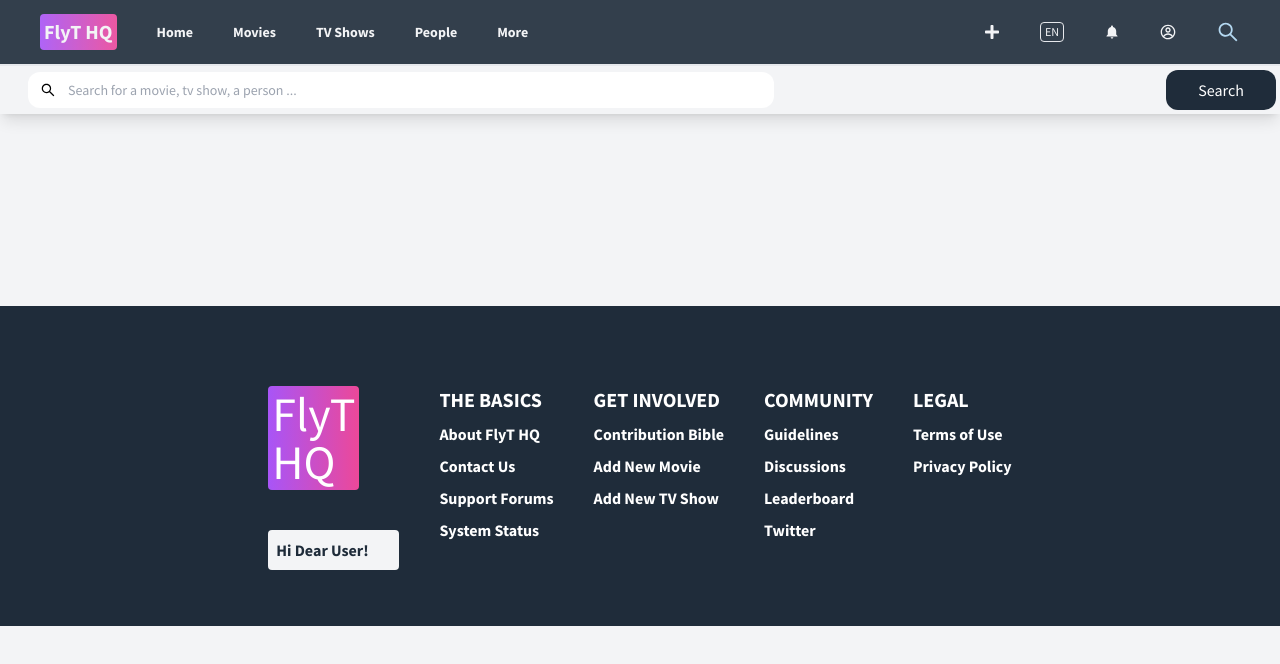
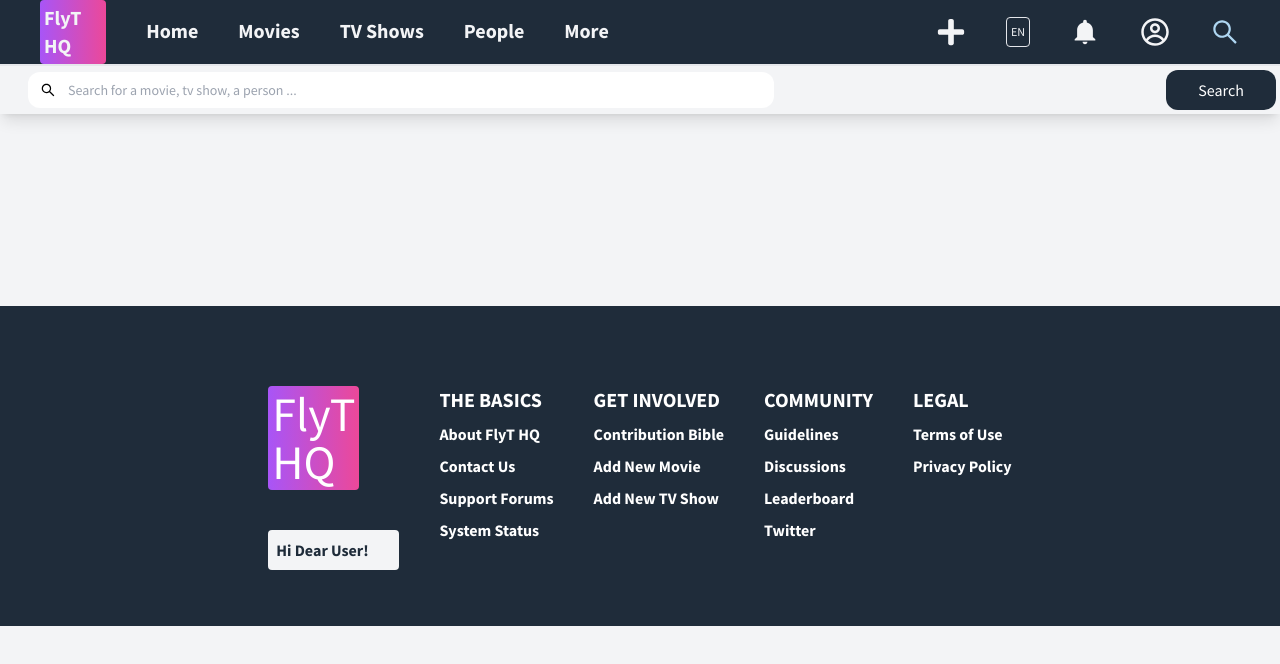
Before and after one commit to I-am-ifeanyi/flyt-movies-hq, a React (Vite) app: page /searchResults in a window 1280 px wide. Shown: the top 664 px of the page. Built offline with nearby package versions, Linux system fonts and the light colour scheme.

Commit message:
Corrections

```diff
--- a/package.json
+++ b/package.json
@@ -12,6 +12,7 @@
     "@emotion/react": "^11.10.5",
     "@emotion/styled": "^11.10.5",
     "@mui/material": "^5.10.17",
+    "aos": "^3.0.0-beta.6",
     "prop-types": "^15.8.1",
     "react": "^18.2.0",
     "react-dom": "^18.2.0",
--- a/src/App.jsx
+++ b/src/App.jsx
@@ -15,7 +15,7 @@ import SearchDetails from "./Pages/SearchDetails";
 
 const App = () => {
   return (
-    <div className="flex flex-col min-h-[100vh] relative bg-gray-100">
+    <div className="flex flex-col min-h-[100vh] relative bg-gray-100 overflow-hidden">
       <Header />
       <Routes>
         <Route index element={<Home />} />
--- a/src/ContextAPI.jsx
+++ b/src/ContextAPI.jsx
@@ -9,6 +9,7 @@ const ContextAPI = ({ children }) => {
   const [query, setQuery] = useState("");
   const [isLoading, setIsLoading] = useState(false);
   const [isFetchNotFound, setIsFetchNotFound] = useState("")
+  const [showNavLinks, setShowNavLinks] = useState(false)
   const focusPoint = useRef();
 
   const searchSubmit = (e) => {
@@ -42,6 +43,7 @@ const ContextAPI = ({ children }) => {
   const focusOnSearch = () => {
     focusPoint.current.style.border = "2px dotted gray";
     focusPoint.current.focus();
+    toggleNavLinks;
 
   };
 
@@ -56,6 +58,10 @@ const ContextAPI = ({ children }) => {
   const switchOffDisplay = () => {
     setDisplaySearch(false);
   };
+
+  const toggleNavLinks = () => {
+    setShowNavLinks(prev => !prev)
+  }
   return (
     <newContextAPI.Provider
       value={{
@@ -69,7 +75,9 @@ const ContextAPI = ({ children }) => {
         focusPoint,
         focusOnSearch,
         isLoading,
-        isFetchNotFound
+        isFetchNotFound,
+        showNavLinks,
+        toggleNavLinks,
       }}
     >
       {children}
--- a/src/Header.jsx
+++ b/src/Header.jsx
@@ -6,98 +6,165 @@ import { FaPlus, FaTimes } from "react-icons/fa";
 import { IoMdNotifications } from "react-icons/io";
 import { AiOutlineSearch } from "react-icons/ai";
 import { CgProfile } from "react-icons/cg";
+import { GiHamburgerMenu } from "react-icons/gi"
+import { MdOutlineCancel } from "react-icons/md"
+
+import AOS from "aos";
+import "aos/dist/aos.css"; // You can also use <link> for styles
+// ..
+AOS.init();
+
 
 const Header = () => {
-  const { displaySearch, toggleDisplaySearch, focusOnSearch } =
-    useContext(newContextAPI);
+  const {
+    displaySearch,
+    toggleDisplaySearch,
+    focusOnSearch,
+    showNavLinks,
+    toggleNavLinks,
+  } = useContext(newContextAPI);
+
 
   return (
-    <div className="">
-      <div className="bg-[#1f2c3a] text-gray-100 font-bold h-10 px-10 py-8 flex items-center cursor-pointer opacity-90 border-b-2 relative z-10">
+    <div className="flex items-center md:block p-2 md:p-0">
       <Link to="/">
         {" "}
-          <h1 className="text-xl mr-10 p-1 rounded bg-gradient-to-r flex from-purple-500 to-pink-500">
+        {!showNavLinks && (
+          <h1
+            className="text-xl md:mr-10 p-3 rounded bg-gradient-to-r  from-purple-500 to-pink-500 block md:hidden mx-5 text-gray-200 font-bold"
+            data-aos="fade-left"
+          >
+            FlyT HQ
+          </h1>
+        )}
+      </Link>
+      <div
+        data-aos="fade-left"
+        data-aos-duration="1000"
+        className={`${
+          showNavLinks ? "flex" : "hidden"
+        } bg-[#1f2c3a] text-gray-100 font-bold h-full md:h-10 md:px-10 py-8 md:flex  md:items-center cursor-pointer opacity-90 border-b-2 relative z-10 w-full text-2xl `}
+      >
+        <Link to="/">
+          {" "}
+          <h1 className="text-xl md:mr-10 p-1 rounded bg-gradient-to-r  from-purple-500 to-pink-500 hidden md:block">
             FlyT HQ
           </h1>
         </Link>
-        <ul className="nav-links text-sm mr-10">
+        <div
+          className={`flex md:flex-row flex-col relative md:ml-auto md:justify-between md:w-full px-5 md:px-0 `}
+        >
+          <ul className="nav-links flex md:flex-row flex-col gap-[40px] relative text-xl mr-10">
             <Link to="/">
-            <li>Home</li>
+              <li onClick={toggleNavLinks}>Home</li>
             </Link>
-          <li className=" transition-all duration-1000">
+            <li className=" transition-all duration-1000 flex">
               Movies
-            <ul className="nav-child-links border py-3 rounded hover:bg-[#1f2c3a] z-50">
+              <ul className="nav-child-links border bg-[#1f2c3a] py-3 rounded hover:bg-[#1f2c3a] z-50 md:mt-8 ml-32 md:-ml-3 w-[150px]">
                 <Link to="Popular">
-                <li className="hover:bg-[#141c24] px-5 py-2 rounded-lg  hover:transition-all hover:duration-500 hover:translate-y-1">
+                  <li
+                    className="hover:bg-[#141c24] px-5 py-2 rounded-lg  hover:transition-all hover:duration-500 hover:translate-y-1 text-lg border-b-2"
+                    onClick={toggleNavLinks}
+                  >
                     Popular
                   </li>
                 </Link>
                 <Link to="Upcoming">
-                <li className="hover:bg-[#141c24] px-5 py-2 rounded-lg  hover:transition-all hover:duration-500 hover:translate-y-1">
+                  <li
+                    className="hover:bg-[#141c24] px-5 py-2 rounded-lg  hover:transition-all hover:duration-500 hover:translate-y-1 text-lg "
+                    onClick={toggleNavLinks}
+                  >
                     Upcoming
                   </li>
                 </Link>
               </ul>
             </li>
-          <li>
+            <li className=" transition-all duration-1000 flex">
               TV Shows
-            <ul className="nav-child-links border py-3 rounded hover:bg-[#1f2c3a]">
+              <ul className="nav-child-links border py-3 rounded hover:bg-[#1f2c3a] md:mt-8 ml-32 md:-ml-3 w-[150px]">
                 <Link to="Airing-Today">
-                <li className="hover:bg-[#141c24] px-5 py-2 rounded-lg  hover:transition-all hover:duration-500 hover:translate-y-1">
+                  <li
+                    className="hover:bg-[#141c24] px-5 py-2 rounded-lg  hover:transition-all hover:duration-500 hover:translate-y-1 text-lg border-b-2"
+                    onClick={toggleNavLinks}
+                  >
                     Airing Today
                   </li>
                 </Link>
                 <Link to="Top-Rated">
-                <li className="hover:bg-[#141c24] px-5 py-2 rounded-lg  hover:transition-all hover:duration-500 hover:translate-y-1">
+                  <li
+                    className="hover:bg-[#141c24] px-5 py-2 rounded-lg  hover:transition-all hover:duration-500 hover:translate-y-1 text-lg"
+                    onClick={toggleNavLinks}
+                  >
                     Top Rated
                   </li>
                 </Link>
               </ul>
             </li>
-          <li>
+            <li className=" transition-all duration-1000 flex">
               People
-            <ul className="nav-child-links border py-3 rounded hover:bg-[#1f2c3a]">
+              <ul className="nav-child-links border py-3 rounded hover:bg-[#1f2c3a] md:mt-8 ml-32 md:-ml-3 md: w-[170px]">
                 <Link to="Popular-People">
-                <li className="hover:bg-[#141c24] px-5 py-2 rounded-lg  hover:transition-all hover:duration-500 hover:translate-y-1">
+                  <li
+                    className="hover:bg-[#141c24] px-5 py-2 rounded-lg  hover:transition-all hover:duration-500 hover:translate-y-1 text-lg"
+                    onClick={toggleNavLinks}
+                  >
                     Popular People
                   </li>
                 </Link>
               </ul>
             </li>
-          <li>
+            <li className=" transition-all duration-1000 flex">
               More
-            <ul className="nav-child-links border py-3 rounded hover:bg-[#1f2c3a]">
-              <li className="hover:bg-[#141c24] px-5 py-2 rounded-lg  hover:transition-all hover:duration-500 hover:translate-y-1">
+              <ul
+                className="nav-child-links border py-3 rounded hover:bg-[#1f2c3a] md:mt-8 ml-32 md:-ml-3 w-[150px]"
+                onClick={toggleNavLinks}
+              >
+                <li className="hover:bg-[#141c24] px-5 py-2 rounded-lg  hover:transition-all hover:duration-500 hover:translate-y-1 text-lg border-b-2">
                   Discussions
                 </li>
-              <li className="hover:bg-[#141c24] px-5 py-2 rounded-lg  hover:transition-all hover:duration-500 hover:translate-y-1">
+                <li className="hover:bg-[#141c24] px-5 py-2 rounded-lg  hover:transition-all hover:duration-500 hover:translate-y-1 text-lg border-b-2">
                   Support
                 </li>
-              <li className="hover:bg-[#141c24] px-5 py-2 rounded-lg  hover:transition-all hover:duration-500 hover:translate-y-1">
+                <li className="hover:bg-[#141c24] px-5 py-2 rounded-lg  hover:transition-all hover:duration-500 hover:translate-y-1 text-lg">
                   API
                 </li>
               </ul>
             </li>
           </ul>
-        <div className="flex ml-auto gap-10 items-center">
-          <FaPlus />
-          <h1 className="border px-1 rounded font-medium text-[12px]">EN</h1>
-          <IoMdNotifications />
-          <CgProfile />
+          <div className="flex md:flex-row flex-col gap-10 md:items-center mt-10 md:mt-0 text-xl">
+            <FaPlus size={30} onClick={toggleNavLinks} />
+            <h1
+              className="border px-1 rounded font-medium md:text-[12px]"
+              onClick={toggleNavLinks}
+            >
+              EN
+            </h1>
+            <IoMdNotifications size={30} onClick={toggleNavLinks} />
+            <CgProfile size={30} onClick={toggleNavLinks} />
 
             <Link to="searchResults">
               {" "}
               <AiOutlineSearch
                 className="text-2xl text-[#AED6F1] font-bold"
+                size={30}
                 onClick={focusOnSearch}
               />
             </Link>
           </div>
         </div>
-      {/* {displaySearch && <Search
-        display={displaySearch}
-        toggleDisplaySearch={toggleDisplaySearch}
-      />} */}
+        <MdOutlineCancel
+          className="md:hidden  relative mr-5 ml-auto"
+          size={40}
+          onClick={toggleNavLinks}
+        />
+      </div>
+      <GiHamburgerMenu
+        className={`md:hidden ${
+          !showNavLinks ? "block" : "hidden"
+        } relative mr-5 ml-auto text-[#1f2c3a]`}
+        size={40}
+        onClick={toggleNavLinks}
+      />
     </div>
   );
 };
--- a/src/index.css
+++ b/src/index.css
@@ -10,12 +10,6 @@ body {
   scrollbar-width: thin;          /* "auto" or "thin" */
   scrollbar-color: blue orange;
 
-}
-
-.nav-links {
-  display: flex;
-  gap: 40px;
-  position: relative;
 }
 
 .nav-child-links {
```
Also changed, not shown: 1 other file (tests, documents, lock files or other folders). Lines whose indentation alone changed are shown as unchanged.
